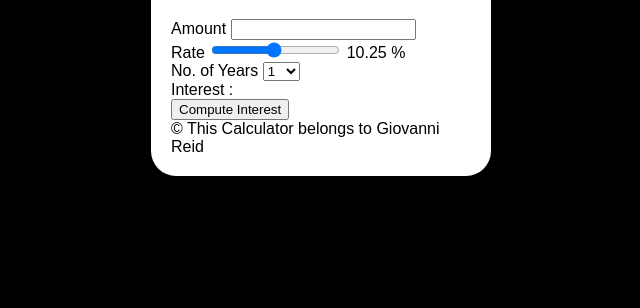
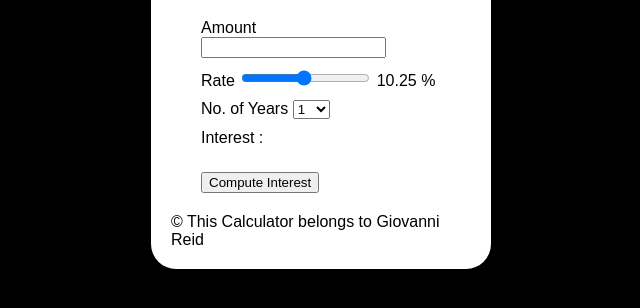
Before and after one commit to TechGiovanni/Simple-Interest-Calculator, a plain HTML site: page vftvk-Simple-Interest-Calculator-master/index.html in a window 1280 px wide. Shown: the part 128-436 px from the top of the page, without its empty margins (319-959 px from the left). Drawn offline with Linux system fonts and the light colour scheme.

Commit message:
finishing features
Added proof images that the application works

added css styling features to center the inputs and added margins for a spacious view

```diff
--- a/vftvk-Simple-Interest-Calculator-master/index.html
+++ b/vftvk-Simple-Interest-Calculator-master/index.html
@@ -10,17 +10,21 @@
 <body>
     <div class="maindiv">
         <h1>Simple Interest Calculator</h1>
-
+        <div class="center">
             <!-- Principal Input  -->
+            <div class="space">
                 <label for="principal"> Amount </label>
                 <input type="number" id="principal"> <br />
-
+            </div>
             <!-- Interest rate  -->
+            <div class="space">
                 <label for="rate"> Rate </label>
                 <input type="range" id="rate" min="1" max="20" step="0.25" value="10.25" onchange="updateRate()">
                 <span id="rate_val">10.25</span> %
                 <br />
+            </div>
             <!-- number of years  -->
+            <div class="space">
                 <label for="years"> No. of Years </label>
                 <select name="years" id="years">
                     <option value="1">1</option>
@@ -34,15 +38,19 @@
                     <option value="9">9</option>
                     <option value="10">10</option>
                 </select> <br />
-
+            </div>
             <!-- interest result section  -->
+            <div class="space">
                 Interest : <span id="result"></span><br>
-
+            </div>
             <!-- button submit  -->
-        <button onClick="compute()">Compute Interest</button>
+            <div class="space">
+                <button onClick="compute()" class="btn">Compute Interest</button>
                 <span id="result">
 
                 </span>
+            </div>
+        </div>
         <footer>
             &#169; This Calculator belongs to Giovanni Reid
         </footer>
--- a/vftvk-Simple-Interest-Calculator-master/script.js
+++ b/vftvk-Simple-Interest-Calculator-master/script.js
@@ -4,6 +4,7 @@ function compute() {
 
 	//Create references to the input elements to validate
 	let principal = document.getElementById('principal').value;
+	document.getElementById('principal').style.background.color = 'yellow';
 
 	const rate = document.getElementById('rate').value;
 
@@ -28,7 +29,6 @@ function compute() {
 			', ' +
 			'\n in the year ' +
 			year;
-		document.result.style.backgroundColor = 'red';
 	} else {
 		alert('Enter a positive number');
 		principals.focus();
--- a/vftvk-Simple-Interest-Calculator-master/style.css
+++ b/vftvk-Simple-Interest-Calculator-master/style.css
@@ -17,3 +17,20 @@ h1 {
 	border-radius: 25px;
 	margin: 0 auto;
 }
+.space {
+	margin: 10px 0;
+}
+
+.center {
+	max-width: 240px;
+	margin: 0 auto;
+}
+
+.btn {
+	margin-top: 15px;
+	margin-bottom: 10px;
+}
+
+footer {
+	margin-top: 10px;
+}
```
Also changed, not shown: proof pic/Task_2.png (added), proof pic/task_1.png, proof pic/task_10.png (added), proof pic/task_16.png (added), proof pic/task_17.png (added), proof pic/task_18.png (added), proof pic/task_19.png (added), proof pic/task_20.png (added), proof pic/task_3.png (added), proof pic/task_4.png (added), proof pic/task_5.png (added), proof pic/task_6.png (added), proof pic/task_7.png (added), proof pic/task_8.png (added), 1 more files. Lines whose indentation alone changed are shown as unchanged.
